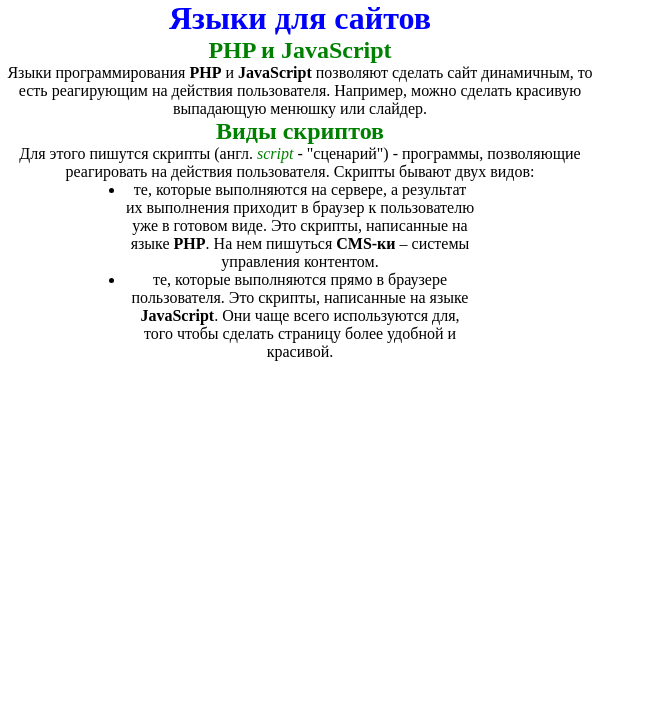
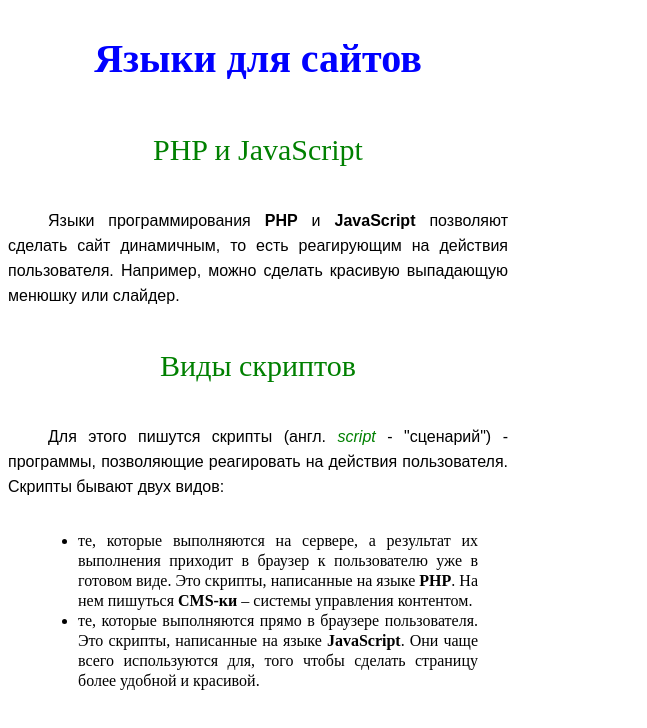
Before and after one commit to AlenaZezyulchik/html-and-css, a plain HTML site: page index.html in a window 1280 px wide. Shown: the whole page, without its empty margins (0-647 px from the left). Drawn offline with Linux system fonts and the light colour scheme.

Commit message:
added style for tag p

```diff
--- a/style.css
+++ b/style.css
@@ -1,14 +1,12 @@
-* {
-    margin: 0;
-    padding: 0;
-}
-
 h1 {
     color: blue;
+    font-size: 40px;
 }
 
 h2 {
     color: green;
+    font-weight: normal;
+    font-size: 30px;
 }
 
 i {
@@ -17,7 +15,7 @@ i {
 
 div {
     text-align: center;
-    max-width: 600px;
+    width: 500px;
     display: flex;
     justify-content: center;
     flex-direction: column;
@@ -25,5 +23,16 @@ div {
 }
 
 ul {
-    max-width: 350px;
+    width: 400px;
+    text-align: justify;
+    font-size: 16px;
+    line-height: 20px;
 }
+
+p {
+    text-align: justify;
+    font-size: 16px;
+    line-height: 25px;
+    font-family: Arial;
+    text-indent: 40px;
+}
```
